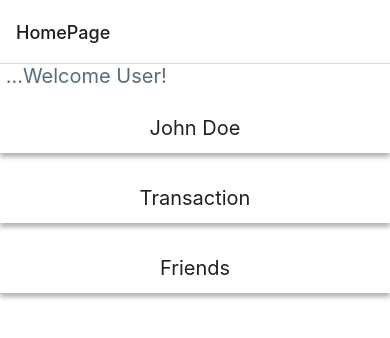
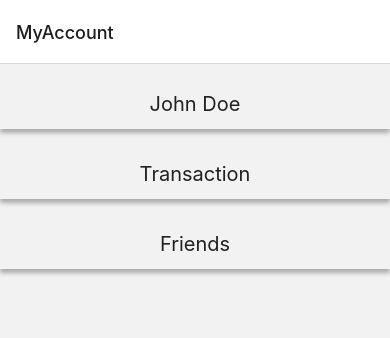
Before and after one commit to Lucostamagna/App_01_MercuryInternship, a React Native app: screen /MyAccount in a window 390 px wide. Shown: the top 338 px of the page. Built offline with nearby package versions, Linux system fonts and the light colour scheme.

Commit message:
Folder name changes

```diff
--- a/src/navigator/StackNavigator.tsx
+++ b/src/navigator/StackNavigator.tsx
@@ -1,12 +1,12 @@
 import React from 'react';
 import {createStackNavigator} from '@react-navigation/stack';
-import User from '../screens/User';
-import Transactions from '../screens/Transactions';
-import Friends from '../screens/Friends';
-import HomePage from '../screens/HomePage';
+import User from '../screens/ProfileScrenn';
+import Transactions from '../screens/TransactionsScreen';
+import Friends from '../screens/FriendsScreen';
+import MyAccount from '../screens/MyAccountScreen';
 
 export type RootStackParams = {
-  HomePage: undefined;
+  MyAccount: undefined;
   User: {name: string; email: string};
   Friends: {name: string; email: string};
   Transactions: {
@@ -21,21 +21,11 @@ const Stack = createStackNavigator<RootStackParams>();
 
 const StackNavigator = () => {
   return (
-    <Stack.Navigator
-      screenOptions={{
-        headerStyle: {
-          elevation: 0,
-          shadowColor: 'transparent',
-        },
-        cardStyle: {
-          backgroundColor: 'white',
-        },
-
-      }}>
+    <Stack.Navigator>
       <Stack.Screen
-        name="HomePage"
-        options={{title: 'HomePage'}}
-        component={HomePage}
+        name="MyAccount"
+        options={{title: 'MyAccount'}}
+        component={MyAccount}
       />
       <Stack.Screen name="User" options={{title: 'User'}} component={User} />
       <Stack.Screen
--- a/src/screens/HomePage.tsx
+++ b/src/screens/MyAccountScreen.tsx
@@ -1,27 +1,19 @@
-import React from 'react'
-import {  Text, View, TouchableOpacity } from 'react-native'
-import { StackScreenProps } from '@react-navigation/stack';
-import { styles } from '../theme/appTheme';
-
+import React from 'react';
+import {Text, View, TouchableOpacity} from 'react-native';
+import {StackScreenProps} from '@react-navigation/stack';
+import {styles} from '../theme/appTheme';
 
 interface Props extends StackScreenProps<any, any> {}
 
-const HomePage = ({navigation}: Props) => {
+const MyAccount= ({navigation}: Props) => {
   return (
-    <View>
-      <Text style={{
-        color:'#546E7A',
-        fontSize: 20,
-      }}> ...Welcome User!</Text>
+
+
       <View>
         <TouchableOpacity
           style={styles.botonUser}
           onPress={() =>
-            navigation.navigate('User', {
-              name: 'John Doe',
-              email: 'johndoe@gmail.com',
-            })
-          }>
+            navigation.navigate('User', {})}>
           <Text style={styles.text}>John Doe</Text>
         </TouchableOpacity>
         <TouchableOpacity
@@ -35,8 +27,8 @@ const HomePage = ({navigation}: Props) => {
           <Text style={styles.text}>Friends</Text>
         </TouchableOpacity>
       </View>
-    </View>
+
   );
 };
 
-export default HomePage
+export default MyAccount;
```
Also changed, not shown: src/screens/FriendsScreen.tsx (renamed from src/screens/Friends.tsx), src/screens/ProfileScrenn.tsx (renamed from src/screens/User.tsx), src/screens/TransactionsScreen.tsx (renamed from src/screens/Transactions.tsx).
